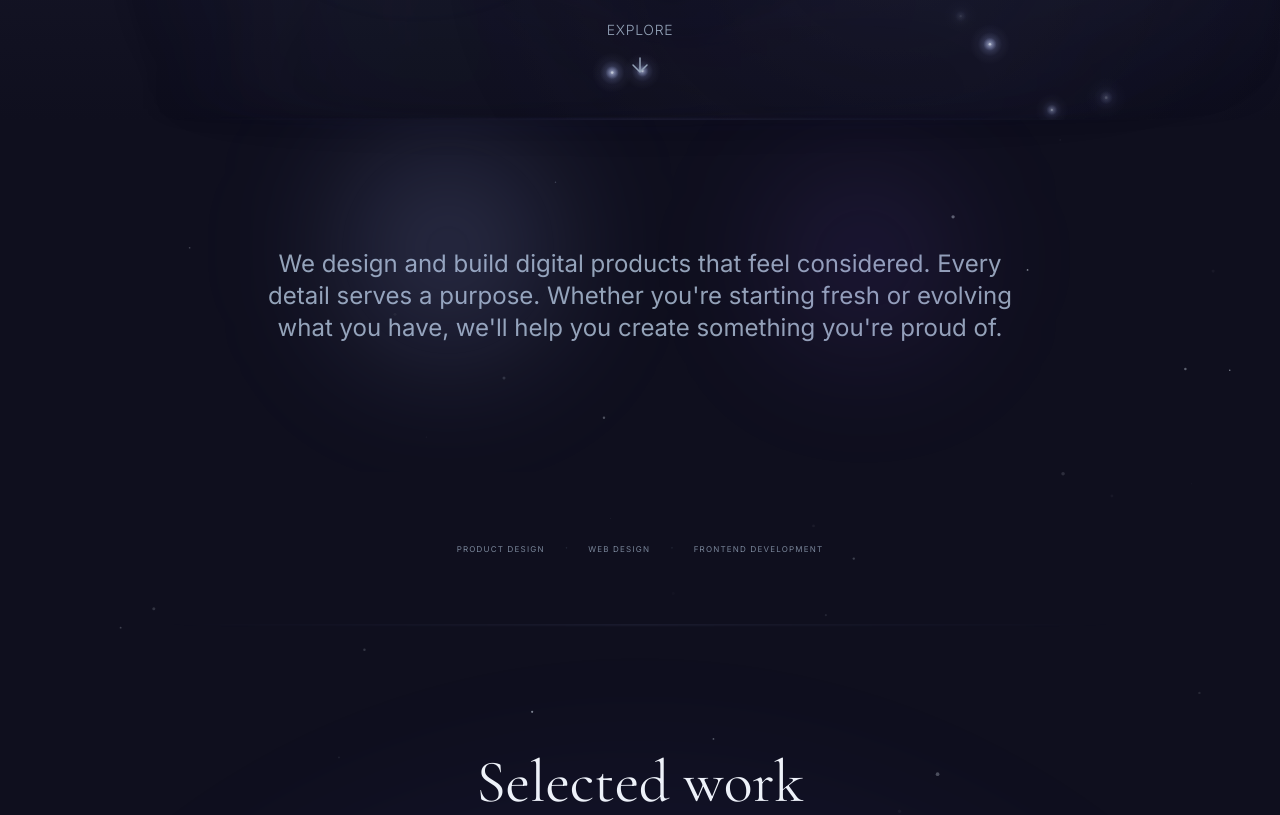
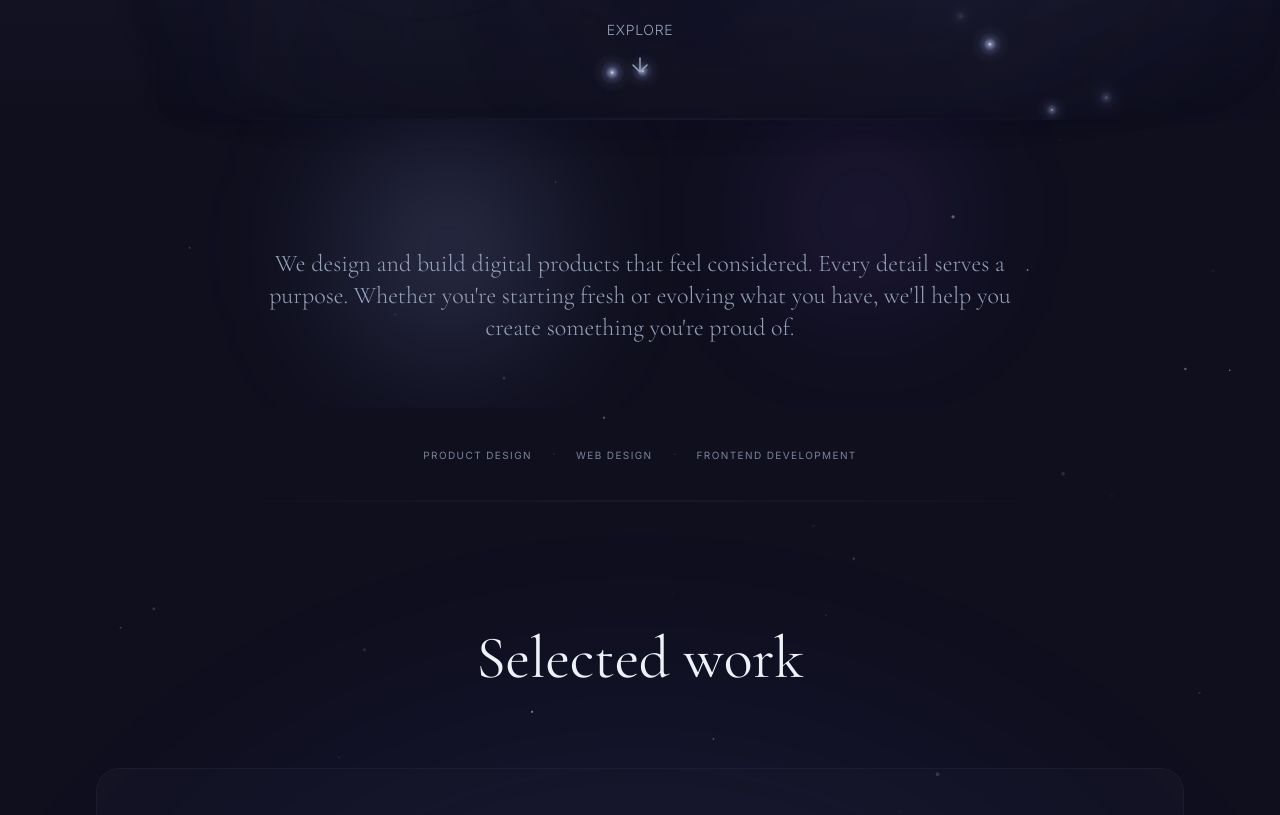
Before and after one commit to nameisbri/neblina, a Next.js app: page / in a window 1280 px wide. Shown: the part 680-1495 px from the top of the page. Built offline with nearby package versions, Linux system fonts and the light colour scheme.

Commit message:
Refine intro typography and spacing
- Use serif font with light weight for intro paragraph
- Reduce spacing between positioning line and service tags
- Increase service tags size from text-xs to text-sm

Co-Authored-By: Claude Opus 4.5 <noreply@anthropic.com>

```diff
--- a/src/components/sections/ServiceTags.tsx
+++ b/src/components/sections/ServiceTags.tsx
@@ -22,7 +22,7 @@ export function ServiceTags() {
   }
 
   return (
-    <div className="py-12 lg:py-16">
+    <div className="py-6 lg:py-8">
       <ScrollReveal delay={0.1}>
         <nav
           className="flex flex-wrap items-center justify-center gap-x-3 gap-y-2 px-6"
@@ -33,7 +33,7 @@ export function ServiceTags() {
               <motion.a
                 href={service.href}
                 onClick={(e) => handleClick(e, service.href)}
-                className="text-xs uppercase tracking-widest text-text-secondary/80 hover:text-particle-glow transition-colors duration-300 px-2 py-1"
+                className="text-sm uppercase tracking-widest text-text-secondary/80 hover:text-particle-glow transition-colors duration-300 px-2 py-1"
                 whileHover={
                   reducedMotion
                     ? {}
@@ -48,7 +48,7 @@ export function ServiceTags() {
 
               {index < services.length - 1 && (
                 <span
-                  className="text-fog-mid/50 text-xs ml-3"
+                  className="text-fog-mid/50 text-sm ml-3"
                   aria-hidden="true"
                 >
                   ·
--- a/src/components/sections/philosophy/Philosophy.tsx
+++ b/src/components/sections/philosophy/Philosophy.tsx
@@ -5,14 +5,14 @@ import { ScrollReveal, GlowOrb } from '@/components/effects'
 
 export function Philosophy() {
   return (
-    <Section id="about" className="py-24 lg:py-32 relative overflow-hidden">
+    <Section id="about" className="pt-24 pb-12 lg:pt-32 lg:pb-16 relative overflow-hidden">
       {/* Background orbs */}
       <GlowOrb size="lg" color="blue" className="top-0 left-1/4 opacity-15" />
       <GlowOrb size="md" color="purple" className="bottom-1/3 right-1/4 opacity-10" />
 
       <div className="max-w-3xl mx-auto">
         <ScrollReveal>
-          <p className="text-text-secondary text-xl md:text-2xl leading-relaxed text-center">
+          <p className="font-serif font-light text-text-secondary text-xl md:text-2xl leading-relaxed text-center">
             We design and build digital products that feel considered. Every detail serves a purpose. Whether you&apos;re starting fresh or evolving what you have, we&apos;ll help you create something you&apos;re proud of.
           </p>
         </ScrollReveal>
```
